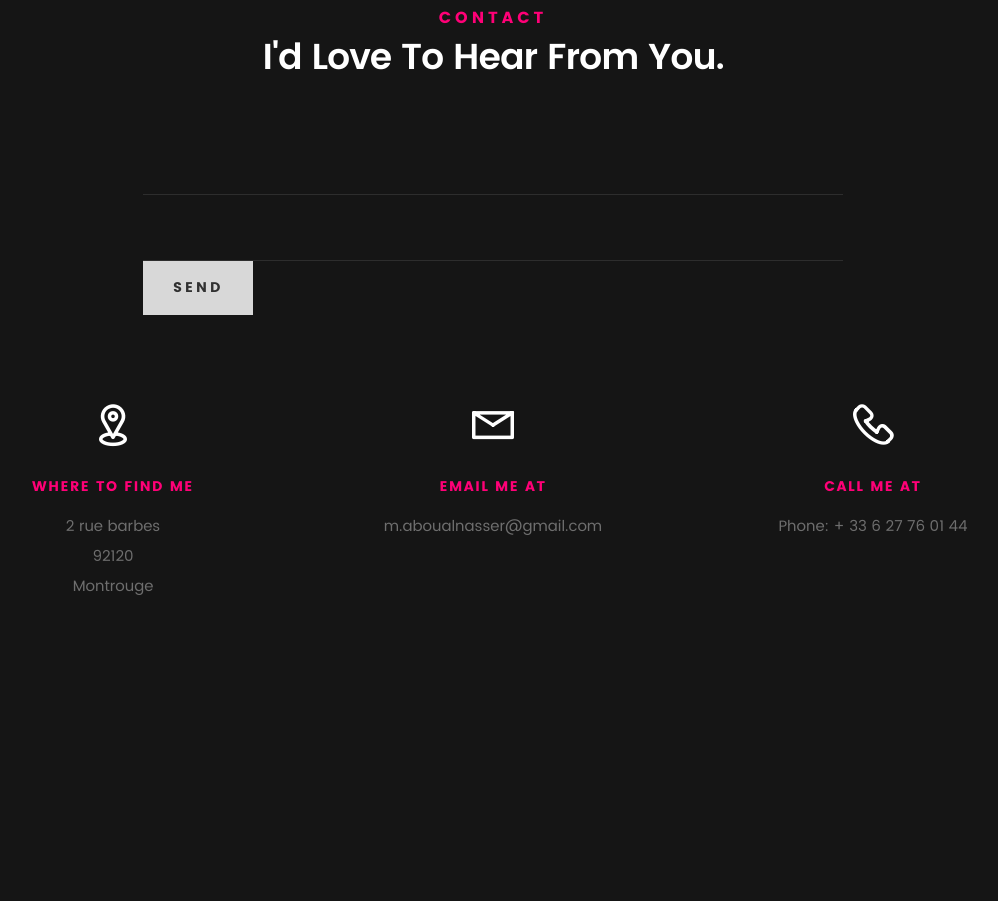
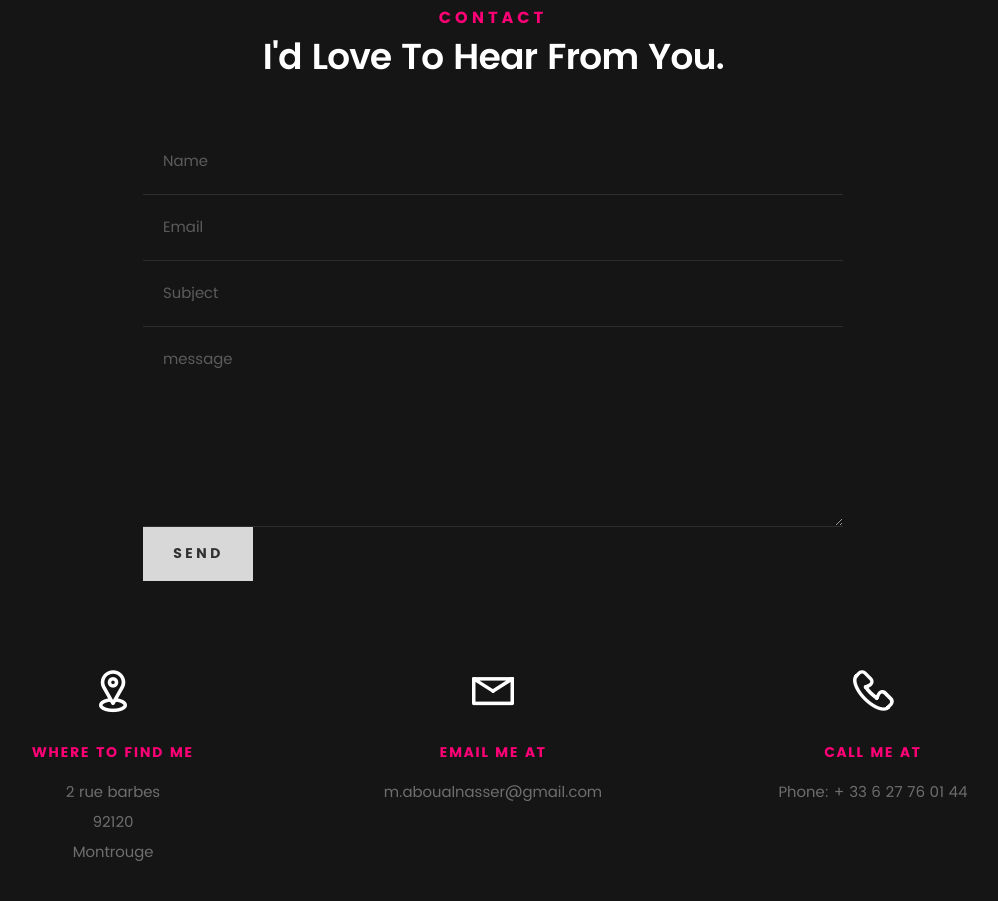
Before and after one commit to aboualnaser/aboualnaser.github.io, a plain HTML site: page index.html in a window 1280 px wide. Shown: the part 3955-4856 px from the top of the page, without its empty margins (147-1145 px from the left). Before the commit the page ends 4689 px from the top, so only its background shows below. Drawn offline with Linux system fonts and the light colour scheme; files whose address does not match are found by name.

Commit message:
test email4

```diff
--- a/index.html
+++ b/index.html
@@ -496,13 +496,35 @@ randonnée.
    		<div class="col-twelve">
 
             <!-- form -->
-            <form action="https://formspree.io/m.aboualnasser@gmail.com"
-      method="POST">
-    <input type="text" name="name">
-    <input type="email" name="_replyto">
-    <input type="submit" value="Send">
-</form>
-           <!-- Form End -->
+            <form action="https://formspree.io/m.aboualnasser@gmail.com" name="contactForm" id="contactForm" method="post" action="">
+      			<fieldset>
+
+                  <div class="form-field">
+ 						   <input name="name" type="text" id="contactName" placeholder="Name" value="" minlength="2" required="">
+                  </div>
+                  <div class="form-field">
+	      			   <input name="email" type="email" id="contactEmail" placeholder="Email" value="" required="">
+	               </div>
+                  <div class="form-field">
+	     				   <input name="contactSubject" type="text" id="contactSubject" placeholder="Subject" value="">
+	               </div>
+                  <div class="form-field">
+	                 	<textarea name="contactMessage" id="contactMessage" placeholder="message" rows="10" cols="50" required=""></textarea>
+	               </div>
+                 <div class="form-field">
+                     <input type="submit" value="Send">
+                     <div id="submit-loader">
+                        <div class="text-loader">Sending...</div>
+       				      <div class="s-loader">
+								  	<div class="bounce1"></div>
+								  	<div class="bounce2"></div>
+								  	<div class="bounce3"></div>
+								</div>
+							</div>
+                  </div>
+
+      			</fieldset>
+      		</form> <!-- Form End -->
 
             <!-- contact-warning -->
             <div id="message-warning">
```
